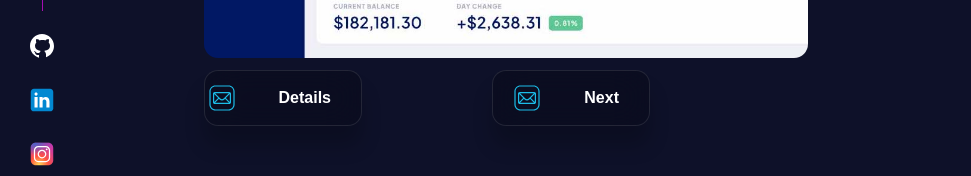
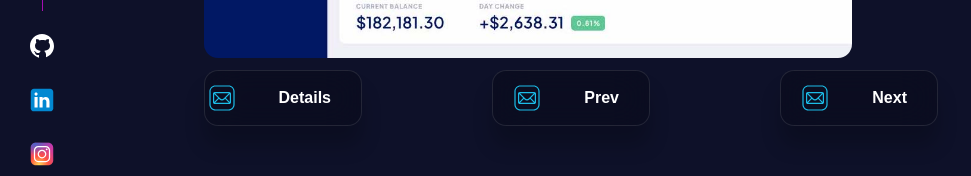
Before and after one commit to keithmacinnis/portfolio, a React (Vite) app: page /portfolio in a window 1280 px wide. Shown: the part 639-815 px from the top of the page, without its empty margins (0-971 px from the left). Built offline with nearby package versions, Linux system fonts and the light colour scheme.

Commit message:
Prev button

```diff
--- a/src/Portfolio.jsx
+++ b/src/Portfolio.jsx
@@ -28,6 +28,13 @@ function Portfolio() {
     }
   }
 
+  function prevIndex() {
+    if (index == 0) {
+      setIndex(5)
+    } else {
+      setIndex(index-1)
+    }
+  }
 
   return (
     <div className="container-portfolio  ">
@@ -41,9 +48,13 @@ function Portfolio() {
                   <button className="portfolio-button-l">
                     <img src={IconEmail} alt="" width='30px'/> Details
                   </button>
+                  <button onClick={prevIndex} className="portfolio-button-r">
+                    <img src={IconEmail} alt="" width='30px'/> Prev
+                  </button>
                   <button onClick={nextIndex} className="portfolio-button-r">
                     <img src={IconEmail} alt="" width='30px'/> Next
                   </button>
+
                </div>
             </li>
         {/* {
```
